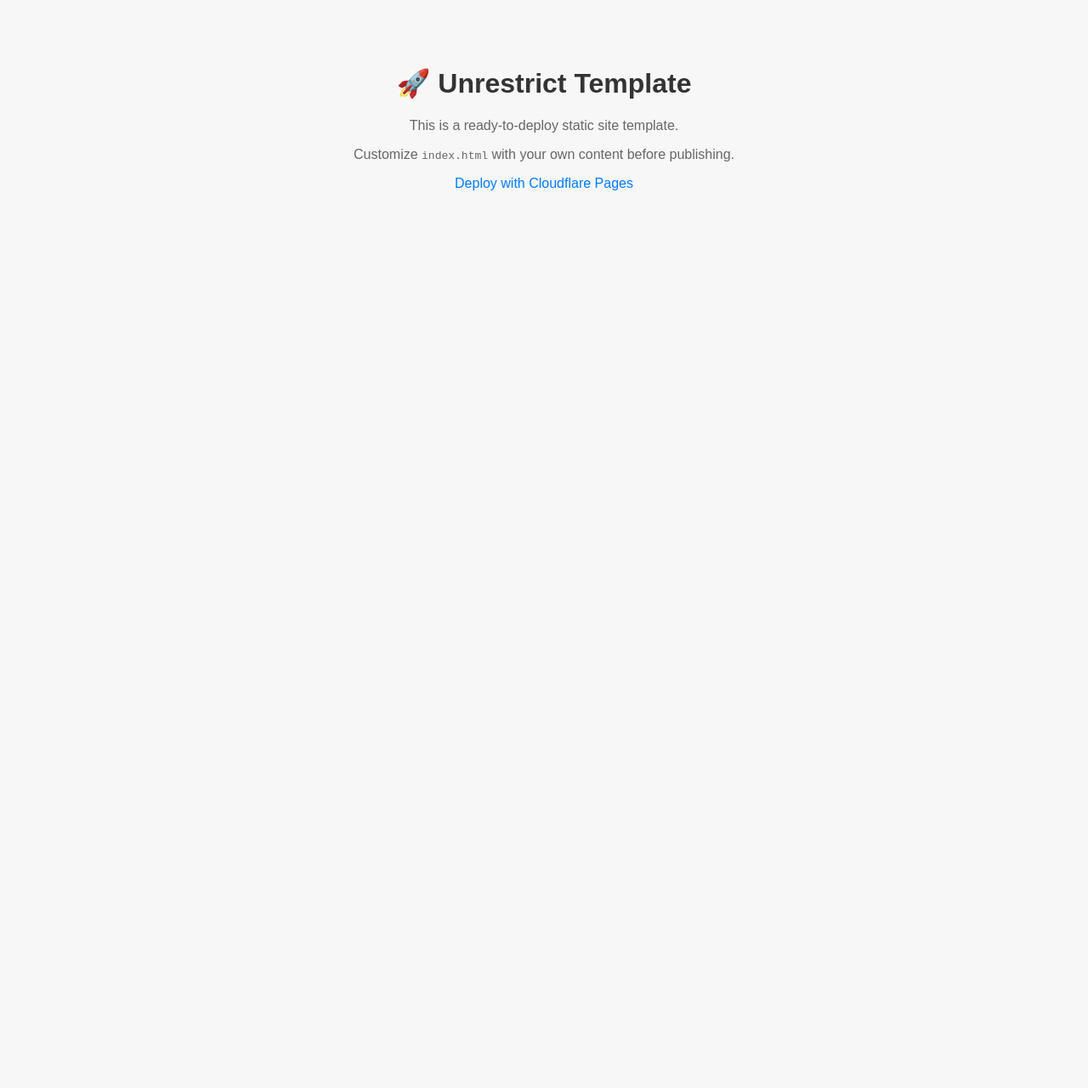
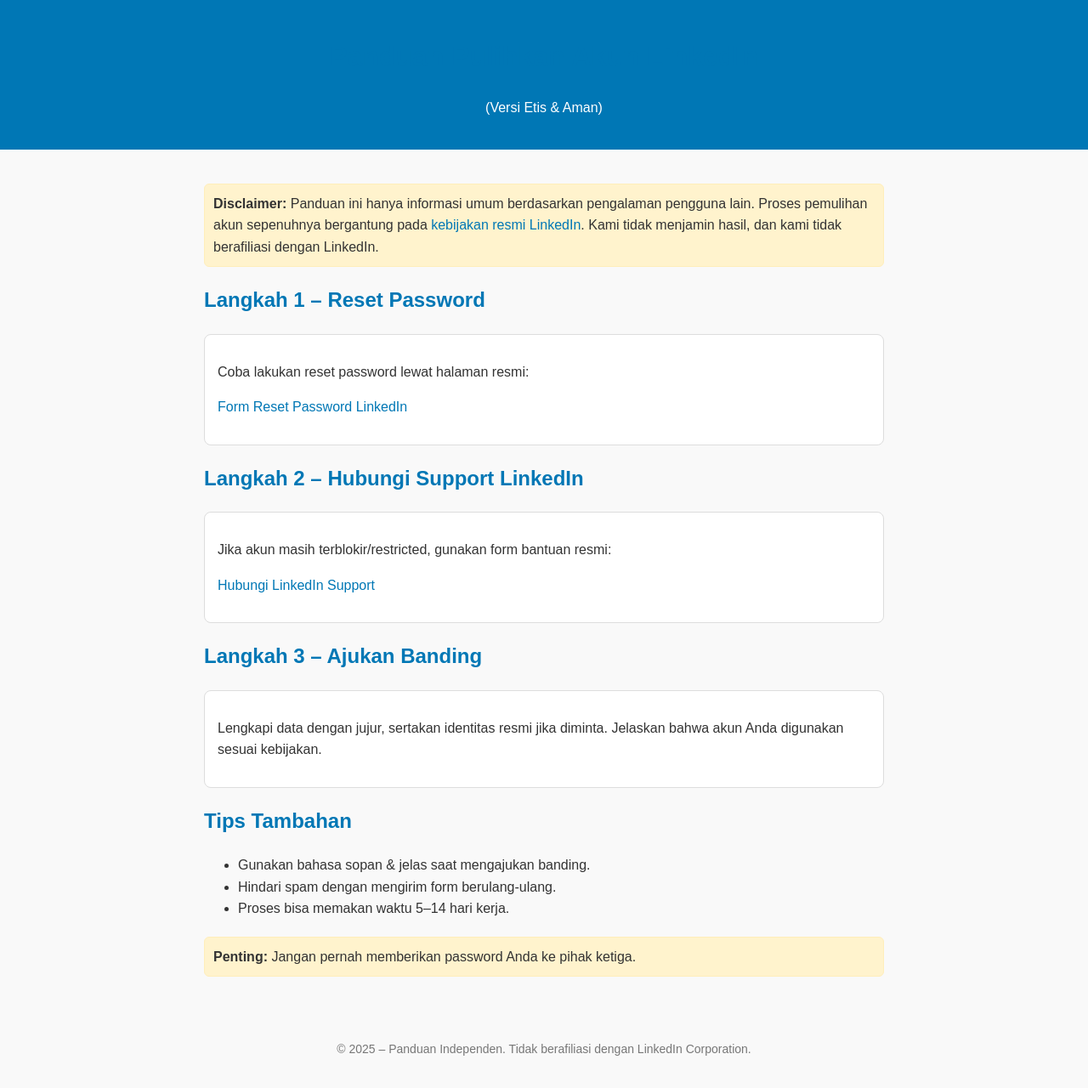
Before and after one commit to abyeajah/blassrestric, a plain HTML site: page index.html in a window 1280 px wide. Shown: the whole page at 85% size. Before the commit the page ends 800 px from the top, so only its background shows below. Drawn offline with Linux system fonts and the light colour scheme.

Commit message:
Update index.html

```diff
--- a/index.html
+++ b/index.html
@@ -1,21 +1,66 @@
 <!DOCTYPE html>
-<html lang="en">
+<html lang="id">
 <head>
   <meta charset="UTF-8">
   <meta name="viewport" content="width=device-width, initial-scale=1.0">
-  <title>Unrestrict Template</title>
+  <title>Panduan Pulihkan Akun LinkedIn By BLASS</title>
   <style>
-    body { font-family: Arial, sans-serif; text-align: center; padding: 50px; background: #f7f7f7; }
-    h1 { color: #333; }
-    p { color: #666; }
-    a { color: #007BFF; text-decoration: none; }
+    body { font-family: Arial, sans-serif; line-height: 1.6; margin: 0; padding: 0; background: #f9f9f9; color: #333; }
+    header { background: #0077b5; color: white; padding: 20px; text-align: center; }
+    main { max-width: 800px; margin: auto; padding: 20px; }
+    h1, h2 { color: #0077b5; }
+    .note { background: #fff3cd; border: 1px solid #ffeeba; padding: 10px; margin: 20px 0; border-radius: 6px; }
+    .form-step { background: white; border: 1px solid #ddd; padding: 15px; margin-bottom: 15px; border-radius: 8px; }
+    footer { text-align: center; font-size: 14px; padding: 20px; color: #777; }
+    a { color: #0077b5; text-decoration: none; }
     a:hover { text-decoration: underline; }
   </style>
 </head>
 <body>
-  <h1>🚀 Unrestrict Template</h1>
-  <p>This is a ready-to-deploy static site template.</p>
-  <p>Customize <code>index.html</code> with your own content before publishing.</p>
-  <p><a href="https://pages.cloudflare.com/" target="_blank">Deploy with Cloudflare Pages</a></p>
+  <header>
+    <h1>Panduan Pulihkan Akun LinkedIn</h1>
+    <p>(Versi Etis & Aman)</p>
+  </header>
+
+  <main>
+    <div class="note">
+      <strong>Disclaimer:</strong> Panduan ini hanya informasi umum berdasarkan pengalaman pengguna lain.
+      Proses pemulihan akun sepenuhnya bergantung pada <a href="https://www.linkedin.com/help/linkedin/ask" target="_blank">kebijakan resmi LinkedIn</a>.
+      Kami tidak menjamin hasil, dan kami tidak berafiliasi dengan LinkedIn.
+    </div>
+
+    <h2>Langkah 1 – Reset Password</h2>
+    <div class="form-step">
+      <p>Coba lakukan reset password lewat halaman resmi:</p>
+      <p><a href="https://www.linkedin.com/uas/request-password-reset" target="_blank">Form Reset Password LinkedIn</a></p>
+    </div>
+
+    <h2>Langkah 2 – Hubungi Support LinkedIn</h2>
+    <div class="form-step">
+      <p>Jika akun masih terblokir/restricted, gunakan form bantuan resmi:</p>
+      <p><a href="https://www.linkedin.com/help/linkedin/ask" target="_blank">Hubungi LinkedIn Support</a></p>
+    </div>
+
+    <h2>Langkah 3 – Ajukan Banding</h2>
+    <div class="form-step">
+      <p>Lengkapi data dengan jujur, sertakan identitas resmi jika diminta.
+      Jelaskan bahwa akun Anda digunakan sesuai kebijakan.</p>
+    </div>
+
+    <h2>Tips Tambahan</h2>
+    <ul>
+      <li>Gunakan bahasa sopan & jelas saat mengajukan banding.</li>
+      <li>Hindari spam dengan mengirim form berulang-ulang.</li>
+      <li>Proses bisa memakan waktu 5–14 hari kerja.</li>
+    </ul>
+
+    <div class="note">
+      <strong>Penting:</strong> Jangan pernah memberikan password Anda ke pihak ketiga.
+    </div>
+  </main>
+
+  <footer>
+    <p>© 2025 – Panduan Independen. Tidak berafiliasi dengan LinkedIn Corporation.</p>
+  </footer>
 </body>
 </html>
```
